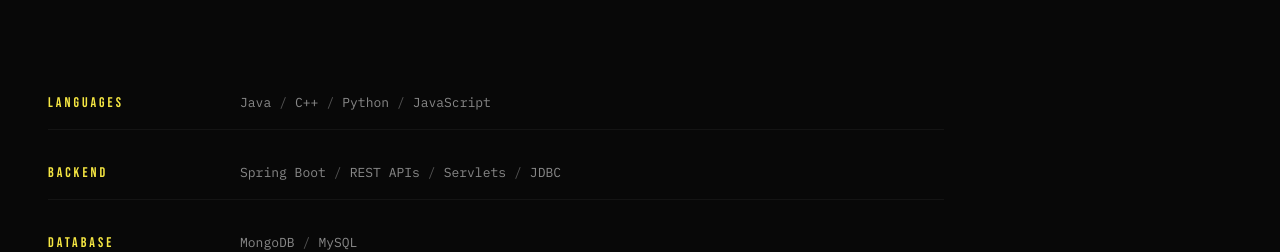
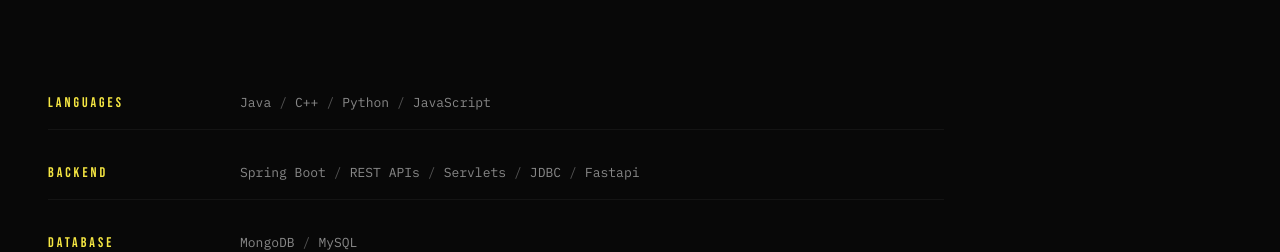
Before and after one commit to Mastershivam7/portfolio, a React (Vite) app: page / in a window 1280 px wide. Shown: the part 3920-4172 px from the top of the page. Built offline with nearby package versions, Linux system fonts and the light colour scheme.

Commit message:
Update TechStack.jsx

```diff
--- a/src/components/TechStack.jsx
+++ b/src/components/TechStack.jsx
@@ -8,7 +8,7 @@
     },
     {
         name: "BACKEND",
-        items: ["Spring Boot", "REST APIs", "Servlets", "JDBC"]
+        items: ["Spring Boot", "REST APIs", "Servlets", "JDBC","Fastapi"]
     },
     {
         name: "DATABASE",
```
